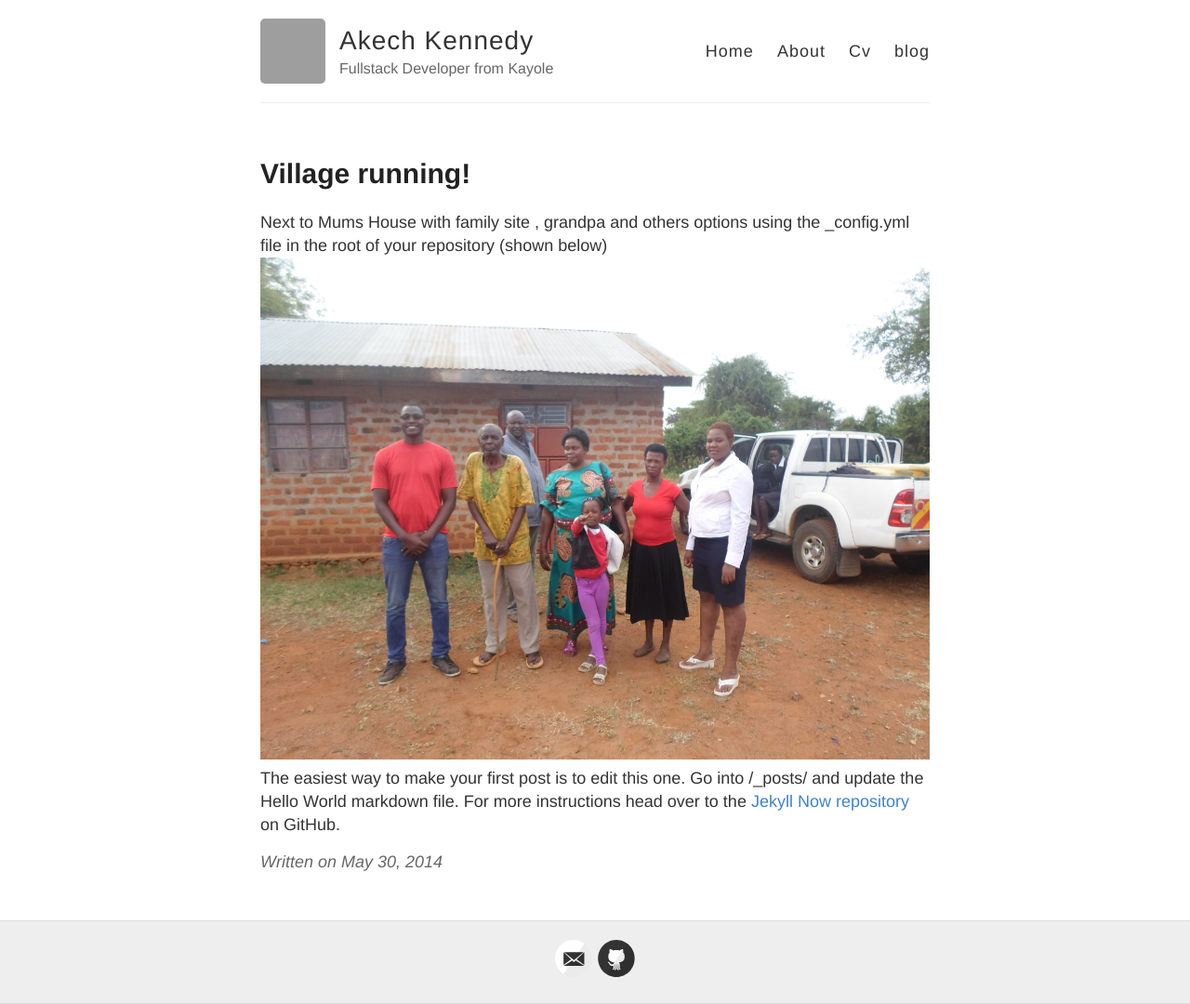
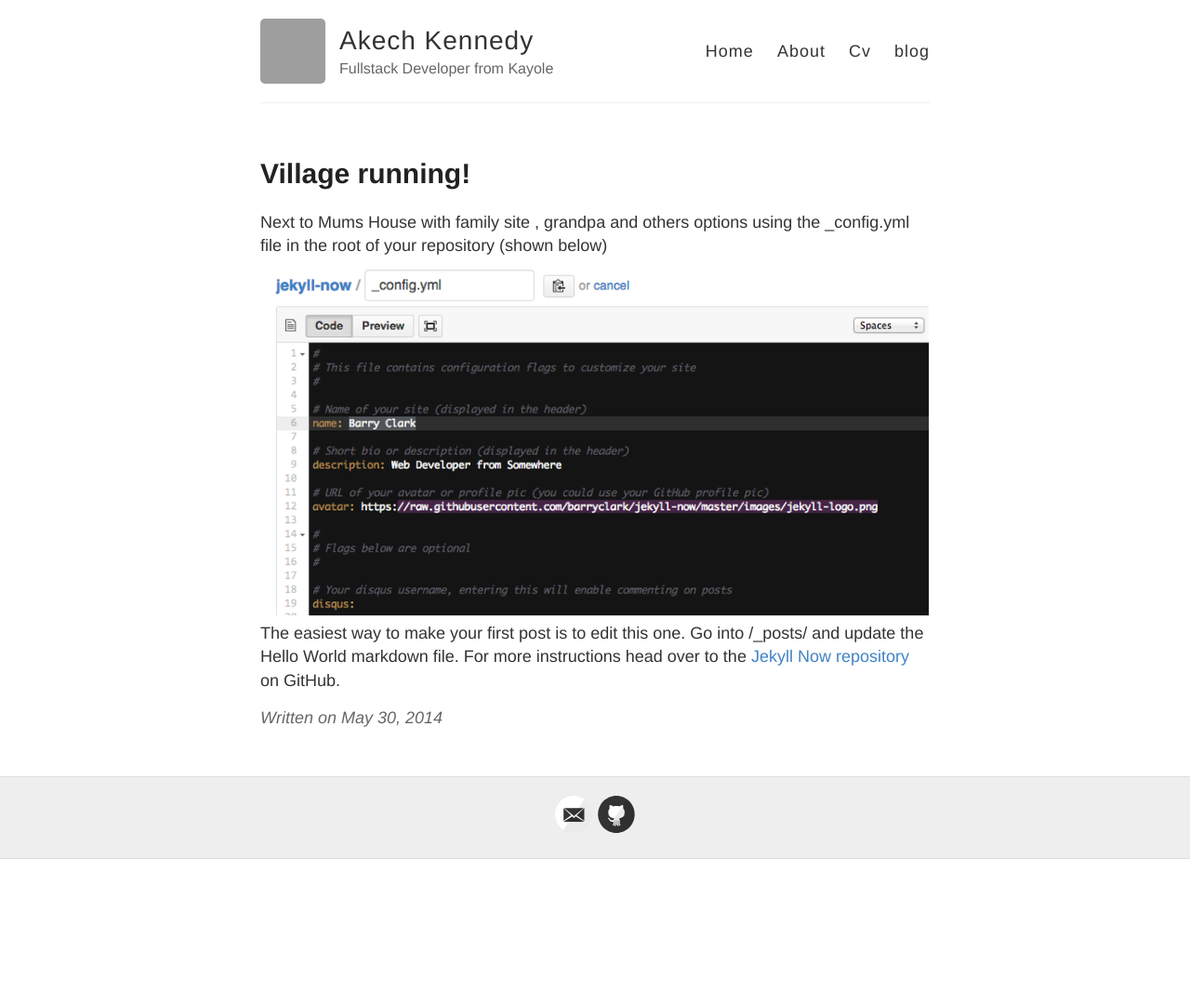
Before and after one commit to akechkent/akechkent.github.io, a Jekyll site: the page built from _posts/2017-08-30-village-life.md, in a window 1280 px wide. Shown: the whole page at 93% size. Built offline with Jekyll 4.4.1, drawn with Linux system fonts in a browser that asks for light colours; after the commit the page ends 924 px from its top, so only the background shows below that; grey boxes are pictures that could not be loaded.

Commit message:
Update 2017-08-30-village-life.md

```diff
--- a/_posts/2017-08-30-village-life.md
+++ b/_posts/2017-08-30-village-life.md
@@ -5,4 +5,4 @@ date: 2014-05-30
 ---
 
 Next to Mums House with family site , grandpa and others options using the _config.yml file in the root of your repository (shown below)
-![_config.yml]({{ site.baseurl }}/images/SAM_1029.jpg)The easiest way to make your first post is to edit this one. Go into /_posts/ and update the Hello World markdown file. For more instructions head over to the [Jekyll Now repository](https://github.com/barryclark/jekyll-now) on GitHub.
+![_config.yml]({{ site.baseurl }}/images/config.png)The easiest way to make your first post is to edit this one. Go into /_posts/ and update the Hello World markdown file. For more instructions head over to the [Jekyll Now repository](https://github.com/barryclark/jekyll-now) on GitHub.
```
